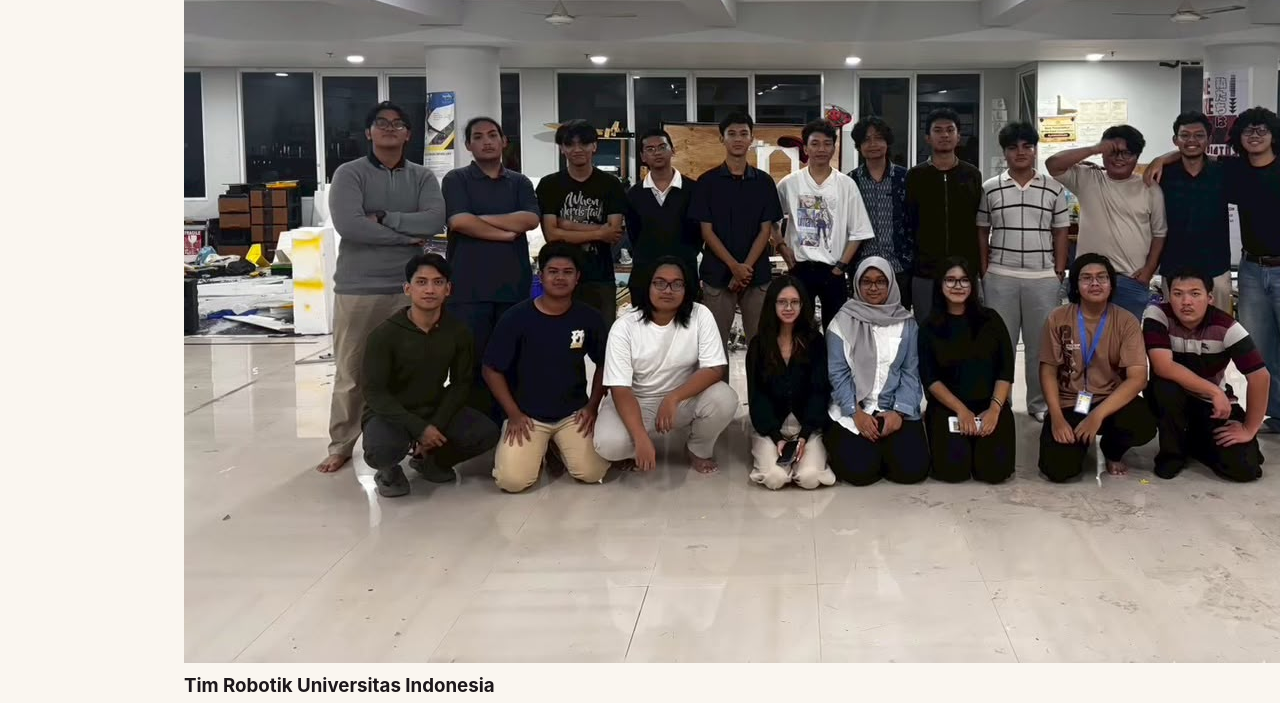
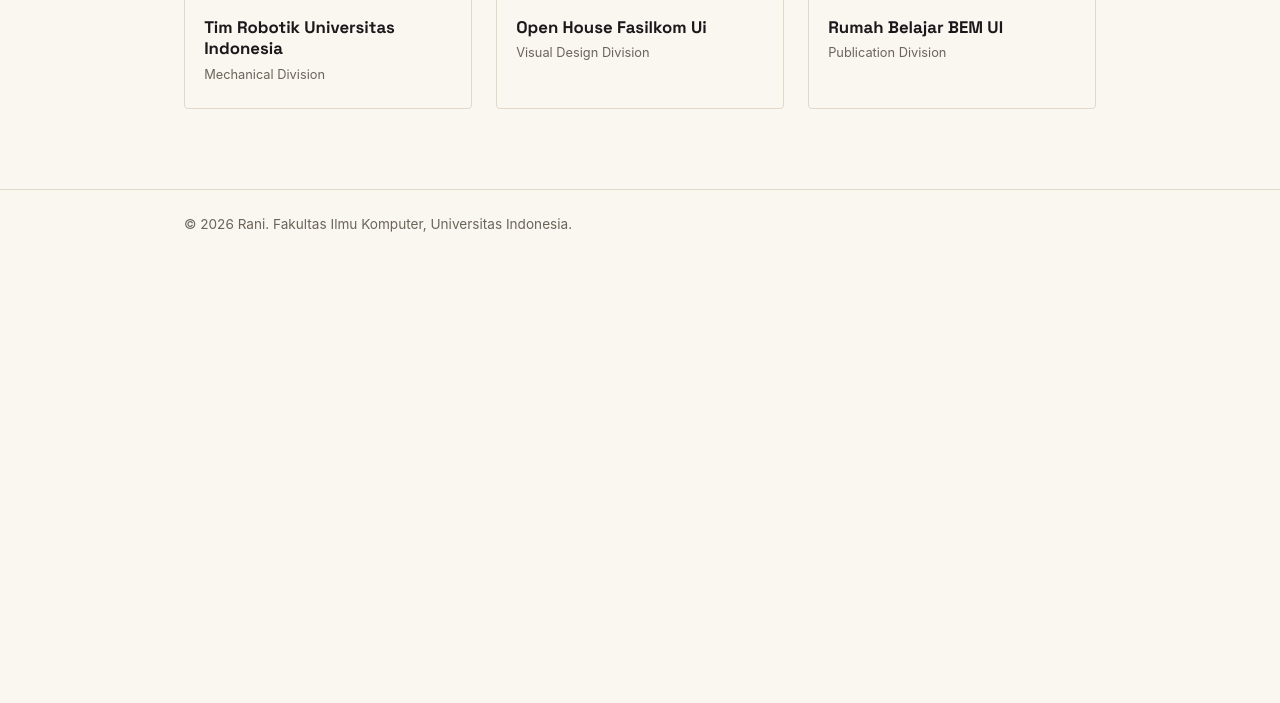
Before and after one commit to ranifaizah/myportofolio, a Django app: page / in a window 1280 px wide; the page is wider, and only the part inside the window is pictured. Shown: the part 1316-2019 px from the top of that part. After the commit the page ends 1548 px from the top of that part, so only its background shows below. Run offline with Django 5.2, Linux system fonts and the light colour scheme.

Commit message:
modified style.css: added experience section

```diff
--- a/static/css/style.css
+++ b/static/css/style.css
@@ -232,6 +232,79 @@ h1, .brand { /*brand or judul pling gede */
     transform: translateY(-2px);
 }
 
+/*---Experience section---*/
+
+.experience {
+    padding: 4rem 0 5rem;
+    border-top: 1px solid var(--line);
+}
+
+.experience h2 {
+    font-family: "Space Grotesk", -apple-system, sans-serif;
+    font-size: 0.85rem;
+    letter-spacing: 0.08em;
+    text-transform: uppercase;
+    color: var(--accent-dark);
+    font-weight: 700;
+    margin-bottom: 2rem;
+}
+
+.experience-list {
+    display: flex;
+    flex-wrap: wrap;
+    gap: 1.5rem;
+}
+
+.experience-card {
+    flex: 1 1 220px;
+    background-color: var(--paper);
+    border: 1px solid var(--line);
+    border-radius: var(--radius);
+    overflow: hidden;
+    transition: transform 0.2s ease, box-shadow 0.2s ease;
+}
+
+.experience-card:hover {
+    transform: translateY(-3px);
+    box-shadow: 0 8px 20px rgba(28, 23, 26, 0.08);
+}
+
+.experience-img {
+    display: block;
+    width: 100%;
+    aspect-ratio: 4 / 3;
+    object-fit: cover;
+}
+
+.experience-body {
+    padding: 1.1rem 1.2rem 1.4rem;
+}
+
+
+.experience-org {
+    font-family: "Space Grotesk", -apple-system, sans-serif;
+    font-size: 1.05rem;
+    font-weight: 700;
+    color: var(--ink);
+    line-height: 1.3;
+    margin-bottom: 0.3rem;
+}
+
+
+.experience-role {
+    font-size: 0.8rem;
+    color: var(--text-muted);
+}
+
+@media (max-width: 600px) {
+    .experience-list {
+        flex-direction: column;
+    }
+}
+
+
+
+
 /*----footer----*/
 .site-footer {
     padding: 1.5rem;
--- a/templates/index.html
+++ b/templates/index.html
@@ -108,7 +108,6 @@
                         </div>
                     </div>
 
-                    </div>
                 </div>
             </div>
         </section>
```
